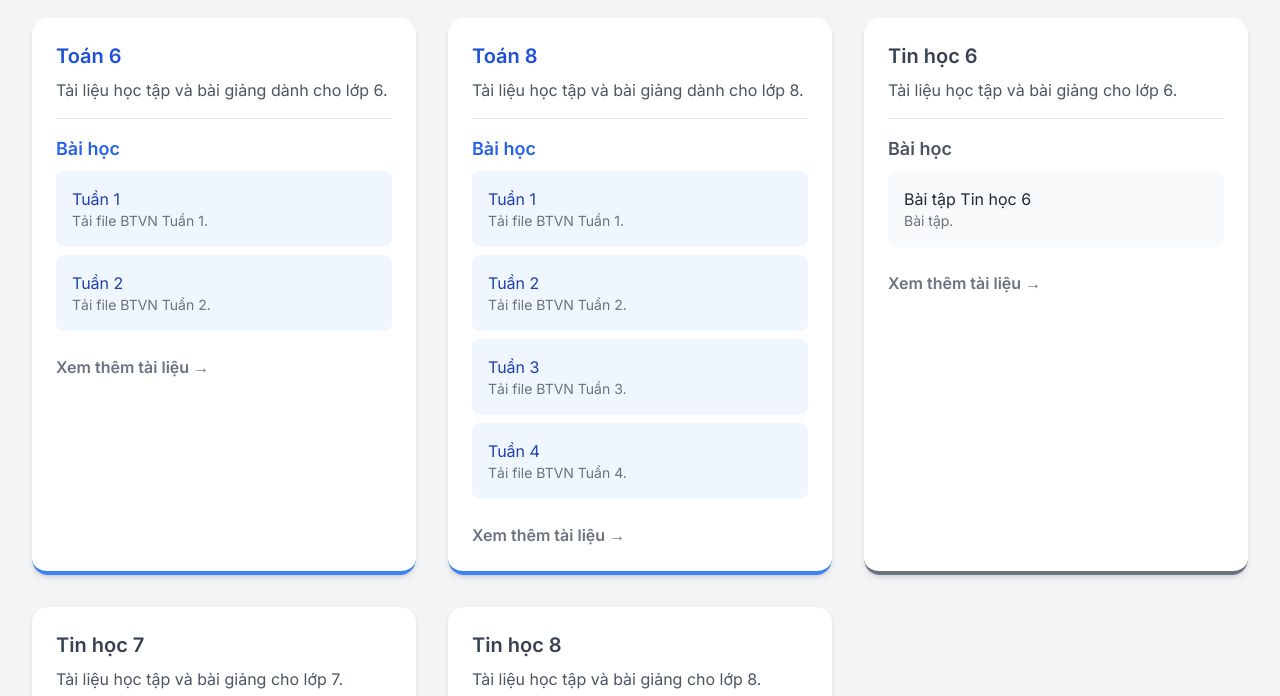
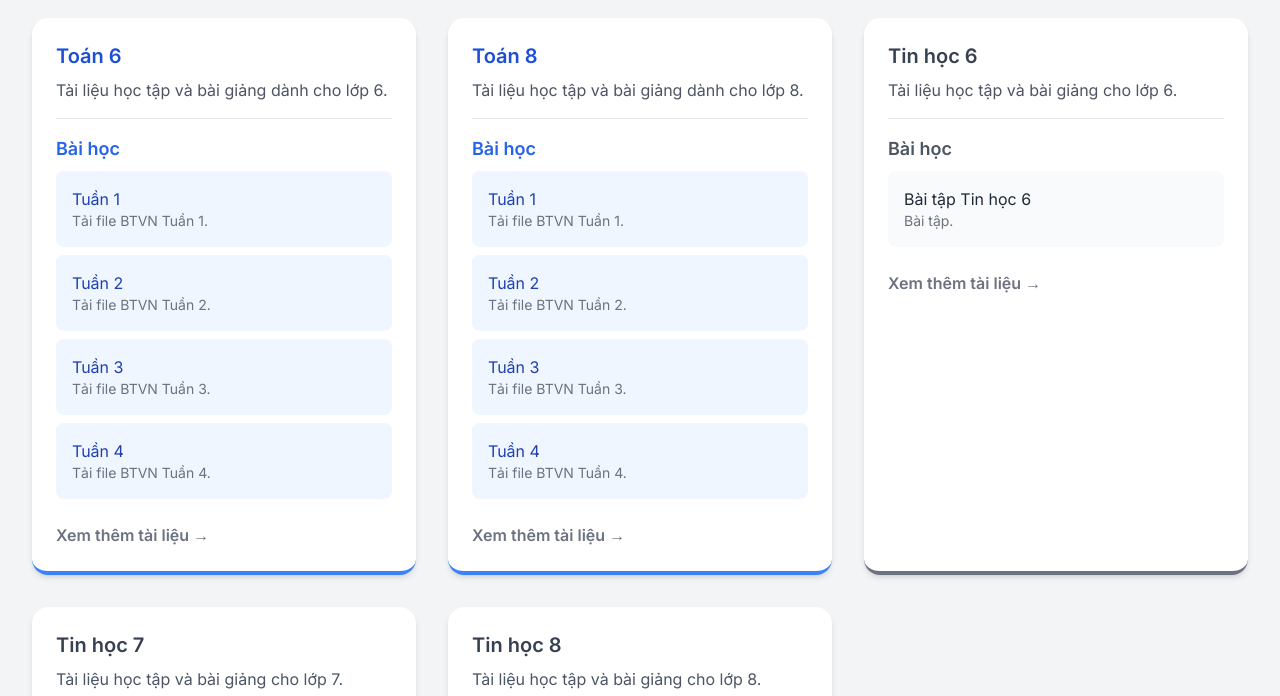
Before and after one commit to nguyenthuhuyen21091999-del/Huyen-Thu-Nguyen, a plain HTML site: page index.html in a window 1280 px wide. Shown: the part 486-1182 px from the top of the page. Drawn offline with nearby package versions, Linux system fonts and the light colour scheme.

Commit message:
Update index.html

```diff
--- a/index.html
+++ b/index.html
@@ -71,9 +71,15 @@
                     <a href="https://drive.google.com/file/d/1QPK7LY8d86CT1Qihj0xucbitPwyHVifT/view?usp=sharing" target="_blank" class="block p-4 mb-2 bg-blue-50 rounded-lg hover:bg-blue-100 transition duration-300">
                         <p class="font-medium text-blue-800">Tuần 1</p>
                         <p class="text-sm text-gray-500">Tải file BTVN Tuần 1.</p>
-                        <a href="https://drive.google.com/file/d/1JCXJ_jftVy6IgVC5vioqFMG4fKiKPBsR/view?usp=sharing" target="_blank" class="block p-4 mb-2 bg-blue-50 rounded-lg hover:bg-blue-100 transition duration-300">
+                    <a href="https://drive.google.com/file/d/1JCXJ_jftVy6IgVC5vioqFMG4fKiKPBsR/view?usp=sharing" target="_blank" class="block p-4 mb-2 bg-blue-50 rounded-lg hover:bg-blue-100 transition duration-300">
                         <p class="font-medium text-blue-800">Tuần 2</p>
                         <p class="text-sm text-gray-500">Tải file BTVN Tuần 2.</p>
+                    <a href="https://drive.google.com/file/d/1go-wSBbjBGzGB9wGG8BSbTmkxN_dGCxy/view?usp=sharing" target="_blank" class="block p-4 mb-2 bg-blue-50 rounded-lg hover:bg-blue-100 transition duration-300">
+                        <p class="font-medium text-blue-800">Tuần 3</p>
+                        <p class="text-sm text-gray-500">Tải file BTVN Tuần 3.</p>
+                    <a href="https://drive.google.com/file/d/1pYsRjZpppgcFoJFyHTwAkB7SwVdm8a0i/view?usp=sharing" target="_blank" class="block p-4 mb-2 bg-blue-50 rounded-lg hover:bg-blue-100 transition duration-300">
+                        <p class="font-medium text-blue-800">Tuần 4</p>
+                        <p class="text-sm text-gray-500">Tải file BTVN Tuần 4.</p>
             </a>
                 </div>
                 <a href="#" class="inline-block mt-4 text-gray-500 font-semibold hover:underline">Xem thêm tài liệu &rarr;</a>
```
